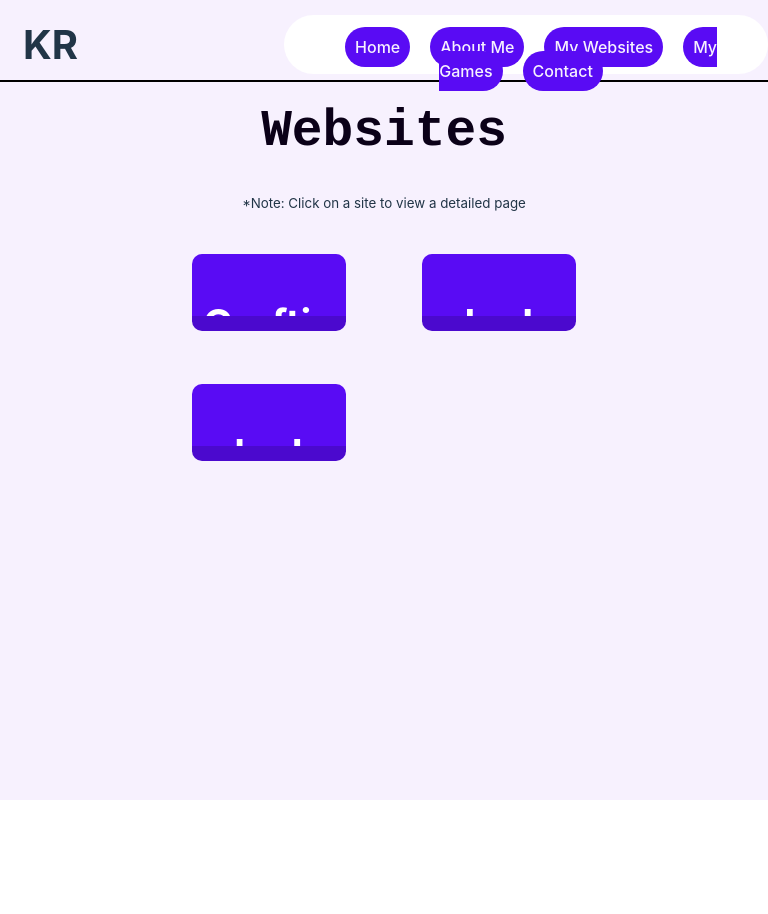
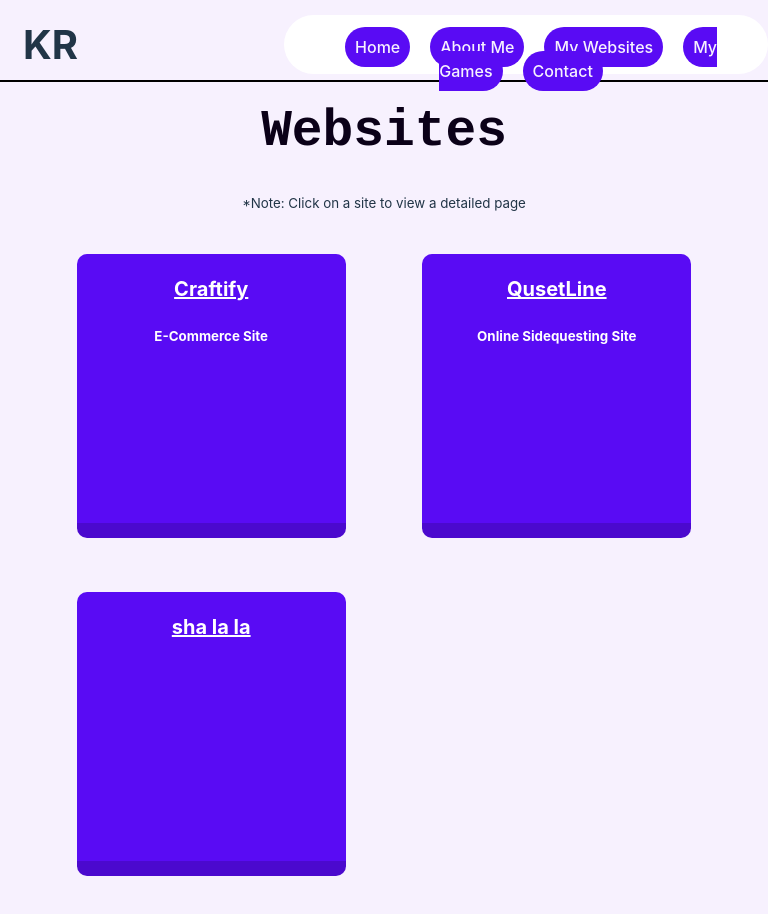
Before and after one commit to KadenReynolds/Portfolio, a React (Vite) app: page /websites in a window 768 px wide. Shown: the top 914 px of the page. Before the commit the page ends 800 px from the top, so only its background shows below. Built offline with nearby package versions, Linux system fonts and the light colour scheme.

Commit message:
added more info to websites pages and added another site

```diff
--- a/src/App.css
+++ b/src/App.css
@@ -256,9 +256,34 @@
   font-size: 10pt;
 }
 
+@media only screen and (max-width:768px){
+  .siteDivs{
+    width: 35svw;
+    aspect-ratio: 1;
+  }
+  .siteDivs > h3{
+    color: rgb(255, 255, 255);
+    font-size: 15pt;
+    text-decoration: underline;
+    margin-bottom: 0;
+  }
+}
+
 /*------------------------------------*/
 
 /* Site View */
+
+.siteDesc{
+  overflow-x: hidden;
+  text-wrap: 50svw;
+}
+
+.siteImg{
+  justify-content: right;
+  /* left: 0; */
+  width: 50svw;
+  aspect-ratio: 1.75;
+}
 
 .collabList{
   list-style-type: none;
@@ -272,7 +297,14 @@
   font-size: 10pt;
 }
 
+/* .visitSiteUnavailable{
+  /* position: absolute;
+  /* margin-top: 5svh;
+} */
+
 .visitSiteBtn{
+  /* position: absolute;
+  margin-top: 35svh; */
   padding: 10px;
   padding-left: 40px;
   padding-right: 40px;
@@ -294,6 +326,57 @@
   color: rgb(2, 90, 161);
   border-radius: 10px;
   transition: .3s;
+}
+
+
+.siteInfoHeader{
+  /* position: absolute;
+  left: 45%;
+  text-align: center; */
+  margin-top: 4svh;
+}
+
+.siteInfoTable{
+  /* margin-left: 20svw; */
+  /* position: absolute;
+  left: 25svw; */
+  margin-left: 31%;
+  margin-top: 1svh;
+  border-spacing: 0px;
+  border-style: solid;
+  border-width: 2px;
+  border-color: black;
+}
+
+th, td{
+  border-right-style: solid;
+  border-right-width: 2px;
+  border-right-color: black;
+  border-bottom-style: solid;
+  border-bottom-width: 2px;
+  border-bottom-color: black;
+  padding: 15px;
+}
+
+@media only screen and (max-width:768px){
+  .siteInfoTable{
+    margin-left: 0%;
+    margin-top: 1svh;
+  }
+  .siteDesc{
+    margin-right: 2svw;
+    font-size: 10pt;
+  }
+
+  .siteViewDiv{
+    position: absolute;
+    margin-left: 0;
+    left: 0;
+  }
+
+  #body{
+    min-height: 150vh;
+  }
 }
 
 /*------------------------------------*/
@@ -372,6 +455,18 @@
 
 .gameNote{
   font-size: 10pt;
+}
+
+@media only screen and (max-width:768px){
+  .gameDivs{
+    width: 35svw;
+    aspect-ratio: .8;
+  }
+  .gameDivs > *{
+    color: rgb(255, 255, 255);
+    font-size: 15pt;
+    text-decoration: underline;
+  }
 }
 
 
--- a/src/App.jsx
+++ b/src/App.jsx
@@ -47,30 +47,34 @@ function App() {
   const [mySites, setMySites] = useState([
     {
       id:0,
-      name:"Craftia",
+      name:"Craftify",
       siteType:"E-Commerce Site",
-      description:"Craftia is a E-Commerce prototype site created by me and a few collaborators for our Fullstack Academy Capstone project. On the site you can 'purchase' items to get your craft on, ranging from",
+      description:"Craftify is a E-Commerce prototype site created by me and a few collaborators for our Fullstack Academy Capstone project. On the site you can 'purchase' items to get your craft on, ranging from",
       collabs:[{Name: "Mason Miller", Link: "https://www.linkedin.com/in/mmiller918/"}, {Name: "Jasmine Henderson", Link: "https://www.linkedin.com/in/0jasmineh/"}, {Name: "Miranda Lucas", Link: "https://www.linkedin.com/in/mirandaklucas/"}, {Name: "Andrew Chitwood", Link: ""}],
-      timeCreated:"10 Days",
-      status:"Complete"
+      timeCreated:"14 Days",
+      status:"Complete",
+      hostingStatus:"Not Hosted",
+      siteImg:"src/assets/CraftifyProducts.png"
     },
     {
       id:1,
-      name:"sha la",
-      siteType:"",
-      description:"",
-      collaborators:[{Name:"None"}],
-      timeCreated:"20 Days",
-      status:"Complete"
+      name:"QusetLine",
+      siteType:"Online Sidequesting Site",
+      description:"Qusetline is being built to expand the art of playing games with friends, me and my friend are developing this site that will give more flare to multiplayer and singleplayer games by allowing you to 'battle' your friends. You recieve a task from qusetline to do in the game your playing and then you and up to 3 friends race to complete the task, earning points depending on many different variables such as: time completed, difficulty, length of task, etc.",
+      collabs:[{Name:"Jett Crowther", Link:"https://www.linkedin.com/in/jett-crowther/"}],
+      timeCreated:"In-Development",
+      status:"In-Development",
+      hostingStatus:"Not Hosted"
     },
     {
       id:2,
       name:"sha la la",
       siteType:"",
       description:"",
-      collaborators:[{Name:"None"}],
+      collabs:[{Name:"N/A", Link:""}],
       timeCreated:"30 Days",
-      status:"In Development"
+      status:"In Development",
+      hostingStatus:"Not Hosted"
     },
   ])
 
--- a/src/Pages/SiteView.jsx
+++ b/src/Pages/SiteView.jsx
@@ -1,14 +1,19 @@
 import { useParams } from "react-router-dom"
 import { useState } from "react";
-import EssenceScreenShot from '../assets/EssenceScreenShot.png'
-import TMoFMScreenShot from '../assets/TMoFMScreenShot.png'
-import ETSScreenShot from '../assets/ETSScreenShot.png'
+import CraftifyProducts from '../assets/CraftifyProducts.png'
 
 
 function SiteView ({mySites}) {
   const {siteID} = useParams();
   let siteInfo = mySites[siteID]
-  console.log(siteInfo.description)
+  let siteImg
+  if(siteInfo.id === 0){
+    siteImg = CraftifyProducts
+  } else if(siteInfo.id === 1) {
+    siteImg = ""
+  } else{
+    siteImg = ""
+  }
 
   return(
     <div className="siteViewDiv">
@@ -17,8 +22,10 @@ function SiteView ({mySites}) {
       <h4>{siteInfo.siteType}</h4>
       <br />
       <br />
-      <p>"{siteInfo.description}"</p>
+      <p className="siteDesc">"{siteInfo.description}"</p>
       <br />
+      <br />
+      <img src={siteImg} alt="Photo Not Available" className="siteImg" />
       <br />
       <ul className="collabList">
         <h3>Collaborators:</h3>
@@ -37,7 +44,34 @@ function SiteView ({mySites}) {
         <p className="collabsLinkNote">*Note: Clicking on link (if avaliable) will lead to collaborators LinkedIn Page</p>
       </ul>
       <br />
-      <a  className="visitSiteBtn">Visit Site</a>
+      <div className="tableDiv">
+        <h3 className="siteInfoHeader">Site Info:</h3>
+        <table className="siteInfoTable">
+          <tr>
+          </tr>
+          <tr>
+            <th>Development Time</th>
+            <br />
+            <th>Status</th>
+            <br />
+            <th>Hosting Status</th>
+          </tr>
+          <tr>
+            <td>{siteInfo.timeCreated}</td>
+            <br />
+            <td>{siteInfo.status}</td>
+            <br />
+            <td>{siteInfo.hostingStatus}</td>
+         </tr>
+        </table>
+        <br />
+        {siteInfo.hostingStatus !== "Not Hosted"
+          ?
+          <a  className="visitSiteBtn">Visit Site</a>
+          :
+          <p className="visitSiteUnavailable">*Site is not available at this time*</p>
+        }
+      </div>
     </div>
   )
 }
--- a/src/index.css
+++ b/src/index.css
@@ -26,7 +26,7 @@ body {
   margin: 0;
   display: flex;
   min-width: 320px;
-  min-height: 100vh;
+  min-height: 155vh;
   background-color: rgb(247, 241, 254);
 }
 
@@ -66,3 +66,9 @@ button:focus-visible {
     background-color: #f9f9f9;
   }
 }
+
+@media (min-width:768px) {
+  #body{
+    min-height: 100vh;
+  }
+}
```
Also changed, not shown: src/assets/CraftifyProducts.png (added).
